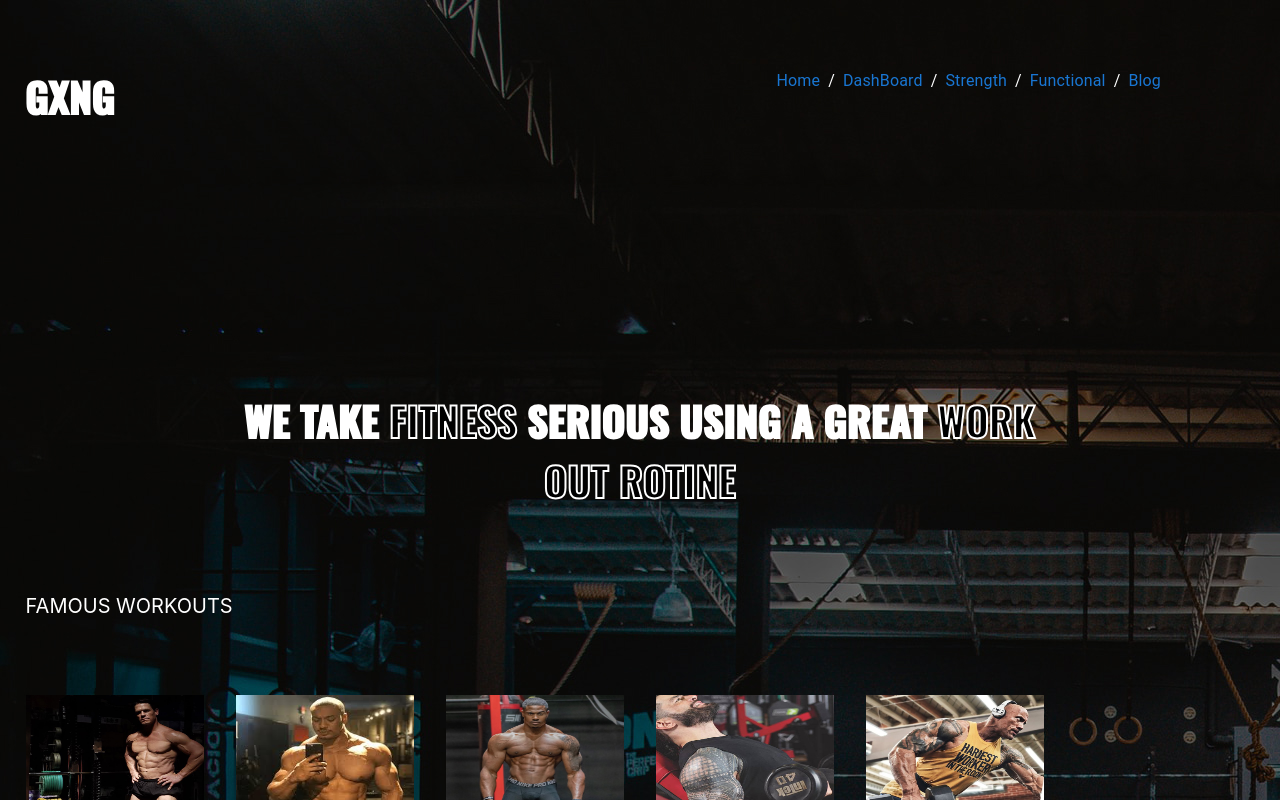
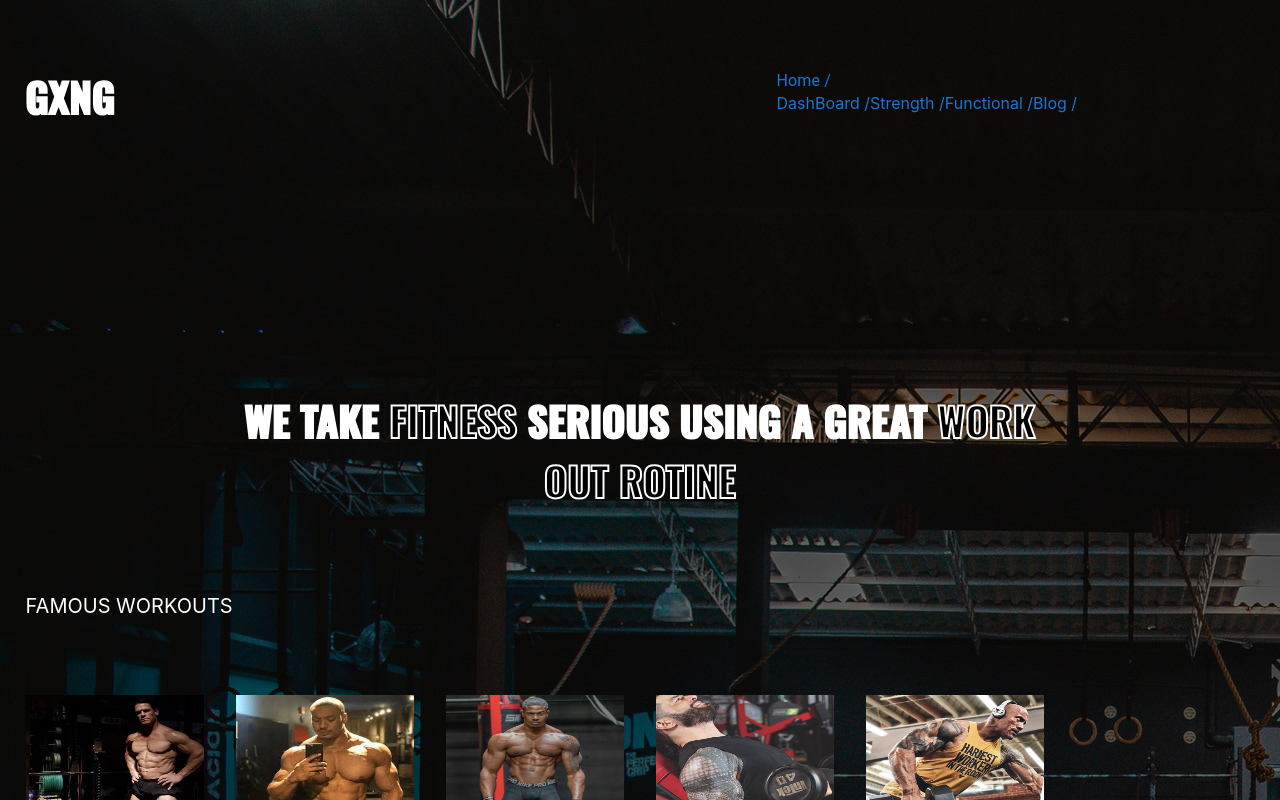
Before and after one commit to gsigor84/gxng2, a Next.js app: page / in a window 1280 px wide. Shown: the top 800 px of the page. Built offline with nearby package versions, Linux system fonts and the light colour scheme.

Commit message:
make it better

```diff
--- a/components/BreadcrumbModule.js
+++ b/components/BreadcrumbModule.js
@@ -16,38 +16,38 @@ const BreadcrumbModule = () => {
     <Grid container sx={{ justifyContent: 'flex-end' }}>
 
         <Grid item xs={12} md={7} >
-      <Breadcrumbs aria-label="breadcrumb" sx={{color:'white'}}>
+
       <Link underline="hover"  href="/" className='p1'>
         <Typography>
-          Home
+          Home /
           </Typography>
         </Link>
         <Link underline="hover"  href="/dashboard" className='p1' >
-          DashBoard
+          DashBoard /
         </Link>
         <Link
           underline="hover"
           href="/strength"
           className='p1'
         >
-          Strength
+          Strength /
         </Link>
         <Link
           underline="hover"
           href="/getting-started/installation/"
           className='p1'
         >
-          Functional
+          Functional /
         </Link>
         <Link
           underline="hover"
           href="/getting-started/installation/"
           className='p1'
         >
-          Blog
+          Blog /
         </Link>
 
-       </Breadcrumbs>
+
       </Grid>
 
       </Grid>
```
